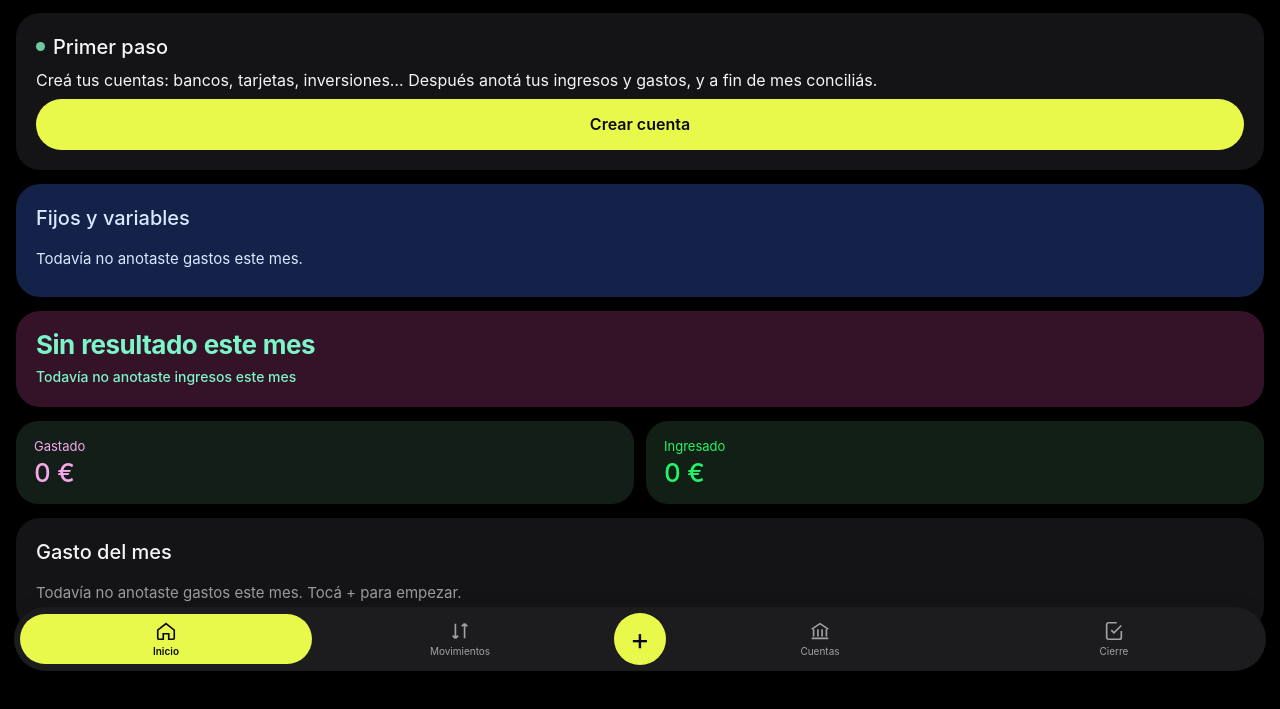
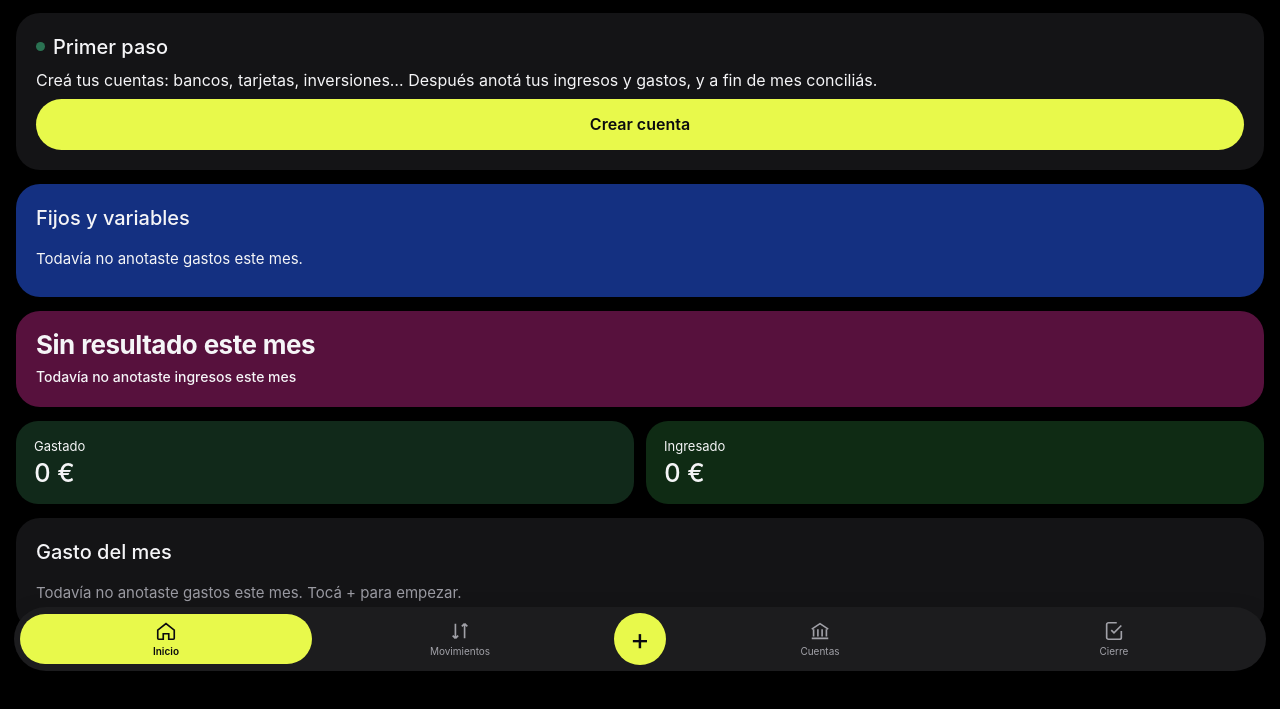
Before and after one commit to vidalclara7-rgb/finanzas, a plain HTML site: page index.html in a window 1280 px wide. Shown: the part 119-828 px from the top of the page. Drawn offline with Linux system fonts and the light colour scheme.

Commit message:
rediseno-tarjetas-de-color: toda la letra sobre color en blanco (oscura) o casi negra (clara)
Co-Authored-By: Claude Opus 5.5 <noreply@anthropic.com>
Claude-Session: https://claude.ai/code/session_019ug1YTAm9Jp5LQN3NLwhNN

```diff
--- a/index.html
+++ b/index.html
@@ -14,7 +14,7 @@
 <style>
 :root{
   /* Paleta: fondo blanco, tarjetas gris claro, texto casi negro, acento lima. Sin sombras ni degradado azul */
-  --bg:#FFFFFF; --card:#F4F4F6; --card-base:#F4F4F6; --tinte:18%; --surface:#F4F4F6; --ink:#0B0B0F; --ink-base:#0B0B0F; --muted:#66666E; --muted-base:#66666E; --line:#E7E7EB;
+  --bg:#FFFFFF; --card:#F4F4F6; --card-base:#F4F4F6; --tinte:40%; --surface:#F4F4F6; --ink:#0B0B0F; --ink-base:#0B0B0F; --muted:#66666E; --muted-base:#66666E; --line:#E7E7EB;
   /* Lo que entra es verde; lo que sale, el color del texto; el rosa queda para los avisos */
   --verde:#34C759; --on-verde:#0B0B0F; --rosa:#C81E4A; --verde-t:#17773F; --rosa-t:#C81E4A; --gasto-t:var(--ink); --aviso-t:#C81E4A;
   --ingreso:#17773F; --on-ingreso:#FFFFFF; --rojo:#C81E4A; --naranja:#B45309; --frambuesa:#9F7FF0;
@@ -26,61 +26,61 @@
   --accent:#0B0B0F; --accent-soft:rgba(0,0,0,.07); --nav:#1C1C1E; --nav-ink:#A1A1A8; --nav-on:#FFFFFF; --nav-on-t:#0B0B0F;
   --font-display:-apple-system,BlinkMacSystemFont,"SF Pro Display","SF Pro Text","Roboto",system-ui,sans-serif; --font:-apple-system,BlinkMacSystemFont,"SF Pro Text","SF Pro Display","Roboto",system-ui,sans-serif; --font-num:var(--font); --mono:var(--font);
   /* 19 colores de categoría con degradado (más intenso abajo), su color medio y el texto que se lee en todo el degradado (4,5 a 1) */
-  --cat1:#0A3A40; --cat2:#1D5A28; --cat3:#24368C; --cat4:#170E3C; --cat5:#5A0B2E; --cat6:#1A2E8A; --cat7:#6A1E7A; --cat8:#6F220E; --cat9:#7A2A0A; --cat10:#A31F2A; --cat11:#5D330E; --cat12:#2A3A0A; --cat13:#901860; --cat14:#1E1E5E; --cat15:#093451; --cat16:#3A1A06; --cat17:#1E5A3A; --cat18:#2A2A40; --cat19:#4A4A55;
-  --cat1t:#0A3A40; --cat2t:#1D5A28; --cat3t:#CFE3FF; --cat4t:#170E3C; --cat5t:#5A0B2E; --cat6t:#1A2E8A; --cat7t:#6A1E7A; --cat8t:#6F220E; --cat9t:#7A2A0A; --cat10t:#FFE5E8; --cat11t:#5D330E; --cat12t:#2A3A0A; --cat13t:#FFE0F0; --cat14t:#1E1E5E; --cat15t:#093451; --cat16t:#3A1A06; --cat17t:#C5F7D9; --cat18t:#2A2A40; --cat19t:#D1EAFF;
-  --cat1g:radial-gradient(120% 140% at 50% 120%,#9FE5D9 0%,#8EE0D2 45%,#7DC5B9 100%);
-  --cat2g:radial-gradient(120% 140% at 50% 120%,#DCEB58 0%,#D6E83A 45%,#BCCC33 100%);
-  --cat3g:radial-gradient(120% 140% at 50% 120%,#45549D 0%,#24368C 45%,#20307B 100%);
-  --cat4g:radial-gradient(120% 140% at 50% 120%,#F4804D 0%,#F26A2E 45%,#D55D28 100%);
-  --cat5g:radial-gradient(120% 140% at 50% 120%,#F49CC3 0%,#F28BB8 45%,#D57AA2 100%);
-  --cat6g:radial-gradient(120% 140% at 50% 120%,#82D4EB 0%,#6CCDE8 45%,#5FB4CC 100%);
-  --cat7g:radial-gradient(120% 140% at 50% 120%,#A0DFBF 0%,#8FD9B4 45%,#7EBF9E 100%);
-  --cat8g:radial-gradient(120% 140% at 50% 120%,#F6BF9C 0%,#F5B48A 45%,#D89E79 100%);
-  --cat9g:radial-gradient(120% 140% at 50% 120%,#FFE665 0%,#FFE14A 45%,#E0C641 100%);
-  --cat10g:radial-gradient(120% 140% at 50% 120%,#B1414A 0%,#A31F2A 45%,#8F1B25 100%);
-  --cat11g:radial-gradient(120% 140% at 50% 120%,#DEC99C 0%,#D8C08A 45%,#BEA979 100%);
-  --cat12g:radial-gradient(120% 140% at 50% 120%,#C3CB58 0%,#B8C23A 45%,#A2AB33 100%);
-  --cat13g:radial-gradient(120% 140% at 50% 120%,#A13B78 0%,#901860 45%,#7F1554 100%);
-  --cat14g:radial-gradient(120% 140% at 50% 120%,#92B5DE 0%,#7FA8D8 45%,#7094BE 100%);
-  --cat15g:radial-gradient(120% 140% at 50% 120%,#4DCDCD 0%,#2EC4C4 45%,#28ACAC 100%);
-  --cat16g:radial-gradient(120% 140% at 50% 120%,#FF9C4D 0%,#FF8A2E 45%,#E07928 100%);
-  --cat17g:radial-gradient(120% 140% at 50% 120%,#407358 0%,#1E5A3A 45%,#1A4F33 100%);
-  --cat18g:radial-gradient(120% 140% at 50% 120%,#D6D6DE 0%,#CFCFD8 45%,#B6B6BE 100%);
-  --cat19g:radial-gradient(120% 140% at 50% 120%,#65656E 0%,#4A4A55 45%,#41414B 100%);
-  --cat1s:#8EE0D2; --cat2s:#D6E83A; --cat3s:#24368C; --cat4s:#F26A2E; --cat5s:#F28BB8; --cat6s:#6CCDE8; --cat7s:#8FD9B4; --cat8s:#F5B48A; --cat9s:#FFE14A; --cat10s:#A31F2A; --cat11s:#D8C08A; --cat12s:#B8C23A; --cat13s:#901860; --cat14s:#7FA8D8; --cat15s:#2EC4C4; --cat16s:#FF8A2E; --cat17s:#1E5A3A; --cat18s:#CFCFD8; --cat19s:#4A4A55;
+  --cat1:#5C9288; --cat2:#808B23; --cat3:#4C8DC0; --cat4:#E6652C; --cat5:#C26F93; --cat6:#4C90A2; --cat7:#64987E; --cat8:#AC7E61; --cat9:#99872C; --cat10:#E1616B; --cat11:#978661; --cat12:#8A922C; --cat13:#E354AA; --cat14:#6C8FB8; --cat15:#229393; --cat16:#CC6E25; --cat17:#349B64; --cat18:#87878C; --cat19:#888897;
+  --cat1t:#0B0B0F; --cat2t:#0B0B0F; --cat3t:#0B0B0F; --cat4t:#0B0B0F; --cat5t:#0B0B0F; --cat6t:#0B0B0F; --cat7t:#0B0B0F; --cat8t:#0B0B0F; --cat9t:#0B0B0F; --cat10t:#0B0B0F; --cat11t:#0B0B0F; --cat12t:#0B0B0F; --cat13t:#0B0B0F; --cat14t:#0B0B0F; --cat15t:#0B0B0F; --cat16t:#0B0B0F; --cat17t:#0B0B0F; --cat18t:#0B0B0F; --cat19t:#0B0B0F;
+  --cat1g:radial-gradient(120% 140% at 50% 120%,#9FE5D9 0%,#8EE0D2 45%,#80CABD 100%);
+  --cat2g:radial-gradient(120% 140% at 50% 120%,#DCEB58 0%,#D6E83A 45%,#C1D134 100%);
+  --cat3g:radial-gradient(120% 140% at 50% 120%,#77BCF2 0%,#5FB0F0 45%,#569ED8 100%);
+  --cat4g:radial-gradient(120% 140% at 50% 120%,#F4804D 0%,#F26A2E 45%,#DA5F29 100%);
+  --cat5g:radial-gradient(120% 140% at 50% 120%,#F49CC3 0%,#F28BB8 45%,#DA7DA6 100%);
+  --cat6g:radial-gradient(120% 140% at 50% 120%,#82D4EB 0%,#6CCDE8 45%,#61B8D1 100%);
+  --cat7g:radial-gradient(120% 140% at 50% 120%,#A0DFBF 0%,#8FD9B4 45%,#81C3A2 100%);
+  --cat8g:radial-gradient(120% 140% at 50% 120%,#F6BF9C 0%,#F5B48A 45%,#DCA27C 100%);
+  --cat9g:radial-gradient(120% 140% at 50% 120%,#FFE665 0%,#FFE14A 45%,#E6CA43 100%);
+  --cat10g:radial-gradient(120% 140% at 50% 120%,#E67981 0%,#E1616B 45%,#CA5760 100%);
+  --cat11g:radial-gradient(120% 140% at 50% 120%,#DEC99C 0%,#D8C08A 45%,#C2AD7C 100%);
+  --cat12g:radial-gradient(120% 140% at 50% 120%,#C3CB58 0%,#B8C23A 45%,#A6AF34 100%);
+  --cat13g:radial-gradient(120% 140% at 50% 120%,#E76EB7 0%,#E354AA 45%,#CC4C99 100%);
+  --cat14g:radial-gradient(120% 140% at 50% 120%,#92B5DE 0%,#7FA8D8 45%,#7297C2 100%);
+  --cat15g:radial-gradient(120% 140% at 50% 120%,#4DCDCD 0%,#2EC4C4 45%,#29B0B0 100%);
+  --cat16g:radial-gradient(120% 140% at 50% 120%,#FF9C4D 0%,#FF8A2E 45%,#E67C29 100%);
+  --cat17g:radial-gradient(120% 140% at 50% 120%,#52AA7B 0%,#349B64 45%,#2F8B5A 100%);
+  --cat18g:radial-gradient(120% 140% at 50% 120%,#D6D6DE 0%,#CFCFD8 45%,#BABAC2 100%);
+  --cat19g:radial-gradient(120% 140% at 50% 120%,#9A9AA7 0%,#888897 45%,#7A7A88 100%);
+  --cat1s:#8EE0D2; --cat2s:#D6E83A; --cat3s:#5FB0F0; --cat4s:#F26A2E; --cat5s:#F28BB8; --cat6s:#6CCDE8; --cat7s:#8FD9B4; --cat8s:#F5B48A; --cat9s:#FFE14A; --cat10s:#E1616B; --cat11s:#D8C08A; --cat12s:#B8C23A; --cat13s:#E354AA; --cat14s:#7FA8D8; --cat15s:#2EC4C4; --cat16s:#FF8A2E; --cat17s:#349B64; --cat18s:#CFCFD8; --cat19s:#888897;
   --resto-g:radial-gradient(120% 140% at 50% 120%,#E3E3E8 0%,#D6D6DC 45%,#BCBCC2 100%); --resto-t:#2A2A40;
   /* Tipos de cuenta: bancos 1, inversiones 3, tarjetas 4, financiaciones 5, deudas compartidas 2 */
   --k1:var(--cat1); --k1g:var(--cat1g); --k1t:var(--cat1t); --k2:var(--cat3); --k2g:var(--cat3g); --k2t:var(--cat3t); --k3:var(--cat4); --k3g:var(--cat4g); --k3t:var(--cat4t); --k4:var(--cat5); --k4g:var(--cat5g); --k4t:var(--cat5t); --k5:var(--cat2); --k5g:var(--cat2g); --k5t:var(--cat2t); --k1s:var(--cat1s); --k2s:var(--cat3s); --k3s:var(--cat4s); --k4s:var(--cat5s); --k5s:var(--cat2s);
   color-scheme:light;
 }
 :root[data-apariencia="oscura"]{
-  --bg:#000000; --card:#141416; --card-base:#141416; --tinte:26%; --surface:#141416; --ink:#F5F5F7; --ink-base:#F5F5F7; --muted:#9A9AA2; --muted-base:#9A9AA2; --line:#26262A;
+  --bg:#000000; --card:#141416; --card-base:#141416; --tinte:55%; --surface:#141416; --ink:#F5F5F7; --ink-base:#F5F5F7; --muted:#9A9AA2; --muted-base:#9A9AA2; --line:#26262A;
   --verde-t:#4ADE80; --rosa:#FF8AA6; --rosa-t:#FF8AA6; --aviso-t:#FF8AA6; --ingreso:#4ADE80; --on-ingreso:#0B0B0F; --rojo:#FF8AA6; --naranja:#FFB066; --frambuesa:#3E8BFF;
   --warn:#FFB066; --warn-soft:#3A2A14; --bad:#FF8AA6; --bad-soft:#3A1520;
   --dest:#E8F94B; --dest-t:#0B0B0F; --logo-punto:#E8F94B; --chip:rgba(255,255,255,.12);
   --barra:#2A2A30; --label:#F5F5F7;
   --accent:#E8F94B; --accent-soft:rgba(255,255,255,.1); --nav:#1C1C1E; --nav-ink:#A1A1A8; --nav-on:#E8F94B; --nav-on-t:#0B0B0F;
-  --cat1:#D9E9FF; --cat2:#F7A8E8; --cat3:#7CF5C8; --cat4:#6CC9A0; --cat5:#28BBFF; --cat6:#F79AA0; --cat7:#22F56A; --cat8:#FF6A1A; --cat9:#FFC9A8; --cat10:#B8F5D0; --cat11:#FFCBA1; --cat12:#F08A3A; --cat13:#1CF06A; --cat14:#7AD8FF; --cat15:#FFA999; --cat16:#FF8FAA; --cat17:#3DFFC8; --cat18:#E6E6EA; --cat19:#FF9F7A;
-  --cat1t:#D9E9FF; --cat2t:#F7A8E8; --cat3t:#7CF5C8; --cat4t:#0A2869; --cat5t:#28BBFF; --cat6t:#570A0F; --cat7t:#22F56A; --cat8t:#1C0C03; --cat9t:#FFC9A8; --cat10t:#B8F5D0; --cat11t:#FFCBA1; --cat12t:#1A0A00; --cat13t:#0B3D2A; --cat14t:#720B43; --cat15t:#FFA999; --cat16t:#FF8FAA; --cat17t:#3DFFC8; --cat18t:#E6E6EA; --cat19t:#FF9F7A;
-  --cat1g:radial-gradient(120% 140% at 50% 120%,#305CDD 0%,#1446D8 45%,#1039B1 100%);
-  --cat2g:radial-gradient(120% 140% at 50% 120%,#2C5339 0%,#0F3B1E 45%,#0C3019 100%);
-  --cat3g:radial-gradient(120% 140% at 50% 120%,#9C2C70 0%,#8E0F5C 45%,#740C4B 100%);
-  --cat4g:radial-gradient(120% 140% at 50% 120%,#7ECFAB 0%,#6CC9A0 45%,#59A583 100%);
-  --cat5g:radial-gradient(120% 140% at 50% 120%,#702747 0%,#5C0A2E 45%,#4B0826 100%);
-  --cat6g:radial-gradient(120% 140% at 50% 120%,#F8A6AB 0%,#F79AA0 45%,#CB7E83 100%);
-  --cat7g:radial-gradient(120% 140% at 50% 120%,#28542E 0%,#0B3D12 45%,#09320F 100%);
-  --cat8g:radial-gradient(120% 140% at 50% 120%,#FF7C35 0%,#FF6A1A 45%,#D15715 100%);
-  --cat9g:radial-gradient(120% 140% at 50% 120%,#6E472B 0%,#5A2E0E 45%,#4A260B 100%);
-  --cat10g:radial-gradient(120% 140% at 50% 120%,#54602E 0%,#3D4A12 45%,#323D0F 100%);
-  --cat11g:radial-gradient(120% 140% at 50% 120%,#566027 0%,#3F4A0A 45%,#343D08 100%);
-  --cat12g:radial-gradient(120% 140% at 50% 120%,#F29852 0%,#F08A3A 45%,#C57130 100%);
-  --cat13g:radial-gradient(120% 140% at 50% 120%,#37F27C 0%,#1CF06A 45%,#17C557 100%);
-  --cat14g:radial-gradient(120% 140% at 50% 120%,#8ADDFF 0%,#7AD8FF 45%,#64B1D1 100%);
-  --cat15g:radial-gradient(120% 140% at 50% 120%,#275260 0%,#0A3A4A 45%,#08303D 100%);
-  --cat16g:radial-gradient(120% 140% at 50% 120%,#274460 0%,#0A2A4A 45%,#08223D 100%);
-  --cat17g:radial-gradient(120% 140% at 50% 120%,#603527 0%,#4A1A0A 45%,#3D1508 100%);
-  --cat18g:radial-gradient(120% 140% at 50% 120%,#525257 0%,#3A3A40 45%,#303034 100%);
-  --cat19g:radial-gradient(120% 140% at 50% 120%,#2C4752 0%,#0F2E3A 45%,#0C2630 100%);--cat1s:#1446D8; --cat2s:#0F3B1E; --cat3s:#8E0F5C; --cat4s:#6CC9A0; --cat5s:#5C0A2E; --cat6s:#F79AA0; --cat7s:#0B3D12; --cat8s:#FF6A1A; --cat9s:#5A2E0E; --cat10s:#3D4A12; --cat11s:#3F4A0A; --cat12s:#F08A3A; --cat13s:#1CF06A; --cat14s:#7AD8FF; --cat15s:#0A3A4A; --cat16s:#0A2A4A; --cat17s:#4A1A0A; --cat18s:#3A3A40; --cat19s:#0F2E3A;
+  --cat1:#2C59DC; --cat2:#4B6C56; --cat3:#A53F7D; --cat4:#2A7252; --cat5:#8D536D; --cat6:#DC111F; --cat7:#486E4D; --cat8:#B84000; --cat9:#83624A; --cat10:#646E41; --cat11:#656E3B; --cat12:#A34F0C; --cat13:#087530; --cat14:#006F9E; --cat15:#476B77; --cat16:#536A80; --cat17:#805F53; --cat18:#6B6B70; --cat19:#576D75;
+  --cat1t:#FFFFFF; --cat2t:#FFFFFF; --cat3t:#FFFFFF; --cat4t:#FFFFFF; --cat5t:#FFFFFF; --cat6t:#FFFFFF; --cat7t:#FFFFFF; --cat8t:#FFFFFF; --cat9t:#FFFFFF; --cat10t:#FFFFFF; --cat11t:#FFFFFF; --cat12t:#FFFFFF; --cat13t:#FFFFFF; --cat14t:#FFFFFF; --cat15t:#FFFFFF; --cat16t:#FFFFFF; --cat17t:#FFFFFF; --cat18t:#FFFFFF; --cat19t:#FFFFFF;
+  --cat1g:radial-gradient(120% 140% at 50% 120%,#2C59DC 0%,#1446D8 45%,#1039B1 100%);
+  --cat2g:radial-gradient(120% 140% at 50% 120%,#274F34 0%,#0F3B1E 45%,#0C3019 100%);
+  --cat3g:radial-gradient(120% 140% at 50% 120%,#99276C 0%,#8E0F5C 45%,#740C4B 100%);
+  --cat4g:radial-gradient(120% 140% at 50% 120%,#3F8063 0%,#2A7252 45%,#225D43 100%);
+  --cat5g:radial-gradient(120% 140% at 50% 120%,#6C2343 0%,#5C0A2E 45%,#4B0826 100%);
+  --cat6g:radial-gradient(120% 140% at 50% 120%,#E02935 0%,#DC111F 45%,#B40E19 100%);
+  --cat7g:radial-gradient(120% 140% at 50% 120%,#23502A 0%,#0B3D12 45%,#09320F 100%);
+  --cat8g:radial-gradient(120% 140% at 50% 120%,#BF531A 0%,#B84000 45%,#973400 100%);
+  --cat9g:radial-gradient(120% 140% at 50% 120%,#6A4326 0%,#5A2E0E 45%,#4A260B 100%);
+  --cat10g:radial-gradient(120% 140% at 50% 120%,#505C2A 0%,#3D4A12 45%,#323D0F 100%);
+  --cat11g:radial-gradient(120% 140% at 50% 120%,#525C23 0%,#3F4A0A 45%,#343D08 100%);
+  --cat12g:radial-gradient(120% 140% at 50% 120%,#AC6124 0%,#A34F0C 45%,#86410A 100%);
+  --cat13g:radial-gradient(120% 140% at 50% 120%,#218345 0%,#087530 45%,#076027 100%);
+  --cat14g:radial-gradient(120% 140% at 50% 120%,#1A7DA8 0%,#006F9E 45%,#005B82 100%);
+  --cat15g:radial-gradient(120% 140% at 50% 120%,#234E5C 0%,#0A3A4A 45%,#08303D 100%);
+  --cat16g:radial-gradient(120% 140% at 50% 120%,#233F5C 0%,#0A2A4A 45%,#08223D 100%);
+  --cat17g:radial-gradient(120% 140% at 50% 120%,#5C3123 0%,#4A1A0A 45%,#3D1508 100%);
+  --cat18g:radial-gradient(120% 140% at 50% 120%,#4E4E53 0%,#3A3A40 45%,#303034 100%);
+  --cat19g:radial-gradient(120% 140% at 50% 120%,#27434E 0%,#0F2E3A 45%,#0C2630 100%);--cat1s:#1446D8; --cat2s:#0F3B1E; --cat3s:#8E0F5C; --cat4s:#2A7252; --cat5s:#5C0A2E; --cat6s:#DC111F; --cat7s:#0B3D12; --cat8s:#B84000; --cat9s:#5A2E0E; --cat10s:#3D4A12; --cat11s:#3F4A0A; --cat12s:#A34F0C; --cat13s:#087530; --cat14s:#006F9E; --cat15s:#0A3A4A; --cat16s:#0A2A4A; --cat17s:#4A1A0A; --cat18s:#3A3A40; --cat19s:#0F2E3A;
   --resto-g:radial-gradient(120% 140% at 50% 120%,#525257 0%,#3A3A40 45%,#303034 100%); --resto-t:#E6E6EA;
   color-scheme:dark}
 @font-face{font-family:"Roboto";font-style:normal;font-weight:100 900;font-display:swap;src:url("vendor/roboto/roboto-latin-wght-normal.woff2") format("woff2")}
@@ -327,7 +327,7 @@ nav button[aria-current=page]{background:var(--nav-on);color:var(--nav-on-t);fon
 .icono-op svg{width:22px;height:22px}
 .icono-op[aria-pressed=true]{border-color:var(--ink)}
 /* Tarjetas de Inicio en parejas de color, suaves: fondo con un tinte del color de la pareja sobre el gris de la tarjeta y todo (texto, barras, anillos) en su tono fuerte */
-.card.par{background:color-mix(in srgb,var(--s) var(--tinte),var(--card-base));--t:var(--tt);color:var(--t);--ink:var(--t);--label:var(--t);--muted:var(--t);--line:color-mix(in srgb,var(--t) 24%,transparent);--barra:color-mix(in srgb,var(--t) 24%,transparent);--chip:color-mix(in srgb,var(--t) 16%,transparent);--verde-t:var(--t);--aviso-t:var(--t);--rojo:var(--t);--naranja:var(--t);--frambuesa:color-mix(in srgb,var(--t) 45%,transparent);--c:var(--t)}
+.card.par{background:color-mix(in srgb,var(--s) var(--tinte),var(--card-base));--t:var(--ink-base);color:var(--t);--ink:var(--t);--label:var(--t);--muted:var(--t);--line:color-mix(in srgb,var(--t) 24%,transparent);--barra:color-mix(in srgb,var(--t) 24%,transparent);--chip:color-mix(in srgb,var(--t) 16%,transparent);--verde-t:var(--t);--aviso-t:var(--t);--rojo:var(--t);--naranja:var(--t);--frambuesa:color-mix(in srgb,var(--t) 45%,transparent);--c:var(--t)}
 .card.par .grp{background:color-mix(in srgb,var(--t) 12%,transparent)}
 .card.par{--medio:color-mix(in srgb,var(--t) 55%,transparent)}
 .card.par .sub{font-weight:500}
```
Also changed, not shown: openspec/changes/rediseno-tarjetas-de-color/preview.html (+46 -46 lines), 4 other files.
